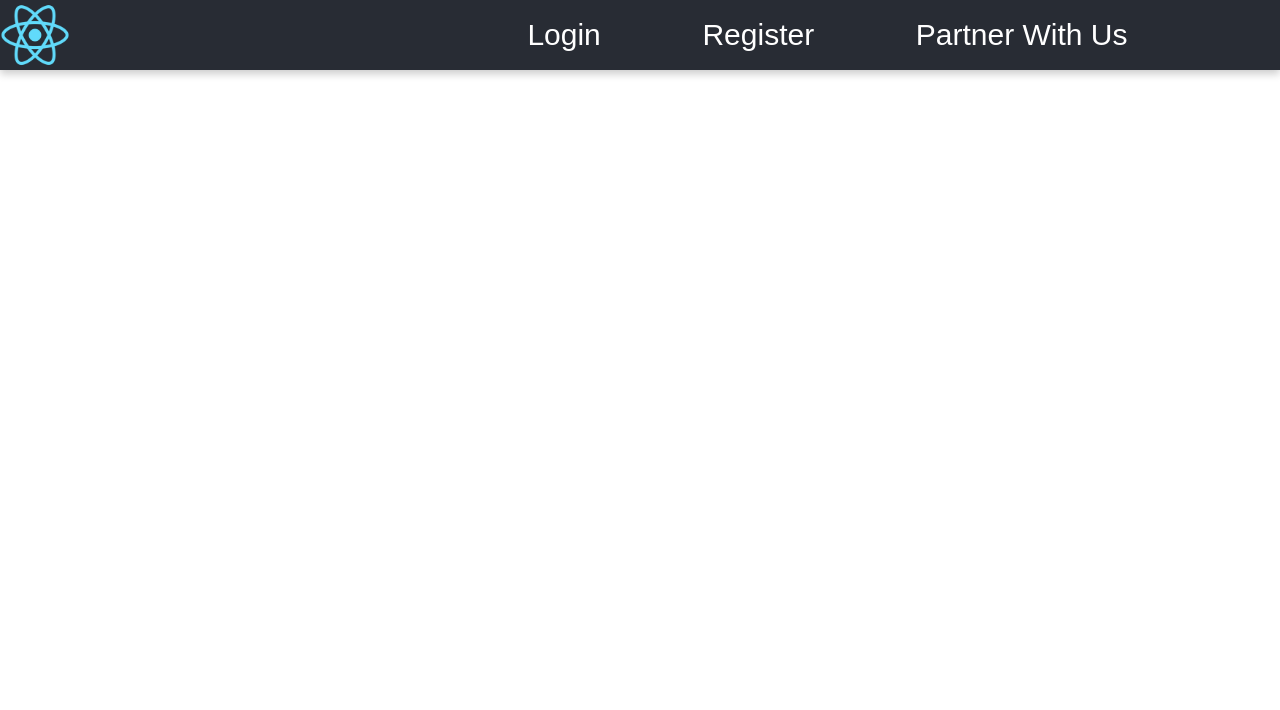
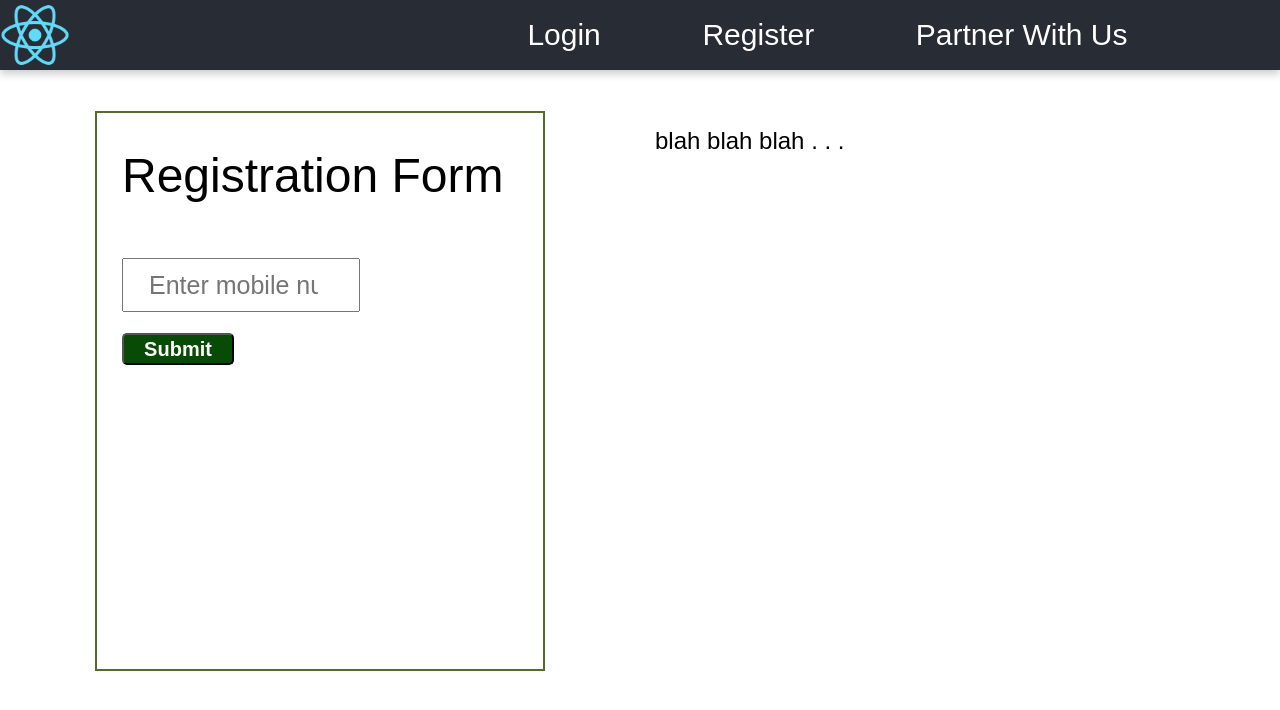
Before and after one commit to anubhav06/eatit, a React (Create React App) app in the folder frontend/: page /register in a window 1280 px wide. Shown: the top 710 px of the page. Built offline with nearby package versions, Linux system fonts and the light colour scheme; a web font is replaced by a local one.

Commit message:
added Registration Page CSS

```diff
--- a/frontend/src/components/LoginForm.css
+++ b/frontend/src/components/LoginForm.css
@@ -14,6 +14,7 @@
   padding: 15px;
   width: 50%;
   font-size: 24px;
+  margin-top: 5rem;
 }
 
 .form-column-right {
--- a/frontend/src/components/LoginForm.js
+++ b/frontend/src/components/LoginForm.js
@@ -8,7 +8,6 @@ const LoginForm = ({loginUser, loginCustomUser, phoneNo, userForm, mobileForm, v
 
     return (
         <div className='row'>
-            <br/><br/><br/><br/>
 
             <div className='form-column-left'>
 
--- /dev/null
+++ b/frontend/src/components/RegisterForm.js
@@ -0,0 +1,69 @@
+import React from 'react'
+import './Header.css'
+import './LoginForm.css'
+
+
+const RegisterForm = ({registerUser,phoneNo, mainForm, phoneForm, phoneVerificationForm, submitPhoneNumber, submitVerificationCode}) => {
+
+
+    return (
+        <div className='row'>
+
+            <div className='form-column-left'>
+
+                <div className='form-background'>
+
+                    {/* Form to submit the phone number */}
+                    {phoneForm == true ?
+                        <div>
+                            <div className='form-header'> Registration Form </div>
+                            <form onSubmit={submitPhoneNumber }>
+                                <input type="number" name='number' placeholder="Enter mobile number" className='form-input'/> <br/>
+                                <input type="submit" className='form-submit-btn'/>
+                            </form>
+                        </div>
+                    : (null)}
+
+
+                    {/*  Form to submit the phone verification number */}
+                    {phoneVerificationForm == true ?
+                        <div>
+                            <div className='form-header'> Registration Form </div>
+                            <form onSubmit={submitVerificationCode}>
+                                <input type="number" name="number" value={phoneNo} disabled className='form-input'/>
+                                <input type="number" name="code" placeholder='Enter verification Code' className='form-input' /> <br/>
+                                <input type="submit" className='form-submit-btn'/>
+                            </form>
+                        </div>
+                    : (null)}
+
+
+                    {/* The main registration form */}
+                    {mainForm == true ?
+                        <div>
+                            <div className='form-header'> Registration Form </div>
+                            <form onSubmit={registerUser}>
+                                <input type="text" name="email" placeholder="Enter Email" className='form-input' />
+                                <input type="text" name="username" placeholder="Enter Username" className='form-input'/>
+                                <input type="password" name="password" placeholder="Enter Password" className='form-input'/>
+                                <input type="password" name="confirmPassword" placeholder="Enter Password Again" className='form-input'/>
+                                <input type="number" name="number" defaultValue={phoneNo} hidden /> <br/>
+
+                                <input type="submit" className='form-submit-btn'/>
+                            </form>
+                        </div>
+                    : (null)}
+
+                </div>
+            </div>
+
+            <div className='form-column-right'>
+                TODO: ADD ABOUT EATIN HERE <br/><br/><br/><br/>
+                blah blah blah . . .
+            </div>
+        </div>
+
+    )
+}
+
+export default RegisterForm
--- a/frontend/src/pages/RegisterPage.js
+++ b/frontend/src/pages/RegisterPage.js
@@ -2,7 +2,7 @@ import React, {useContext, useState} from 'react'
 import { Redirect } from 'react-router-dom'
 import AuthContext from '../context/AuthContext'
 import Header from '../components/Header'
-
+import RegisterForm from '../components/RegisterForm'
 
 const RegisterPage = () => {
 
@@ -94,39 +94,17 @@ const RegisterPage = () => {
     return (
         <div>
             <Header/>
+            <RegisterForm
+                registerUser={registerUser}
+                phoneNo={phoneNo}
+                mainForm={mainForm}
+                phoneForm={phoneForm}
+                phoneVerificationForm={phoneVerificationForm}
+                submitPhoneNumber={submitPhoneNumber}
+                submitVerificationCode={submitVerificationCode}
+            />
 
 
-            {/* Form to submit the phone number */}
-            {phoneForm == true ?
-                <form onSubmit={submitPhoneNumber }>
-                    <input type="number" name='number' placeholder="Enter mobile number" />
-                    <input type="submit"/>
-                </form>
-            : (null)}
-
-
-            {/*  Form to submit the phone verification number */}
-            {phoneVerificationForm == true ?
-                <form onSubmit={submitVerificationCode}>
-                    <input type="number" name="number" value={phoneNo} disabled/>
-                    <input type="number" name="code" placeholder='Enter verification Code' />
-                    <input type="submit" />
-                </form>
-            : (null)}
-
-
-            {/* The main registration form */}
-            {mainForm == true ?
-                <form onSubmit={registerUser}>
-                    <input type="text" name="email" placeholder="Enter Email" />
-                    <input type="text" name="username" placeholder="Enter Username" />
-                    <input type="password" name="password" placeholder="Enter Password"/>
-                    <input type="password" name="confirmPassword" placeholder="Enter Password Again"/>
-                    <input type="number" name="number" defaultValue={phoneNo} hidden />
-
-                    <input type="submit"/>
-                </form>
-            : (null)}
 
         </div>
     )
```
